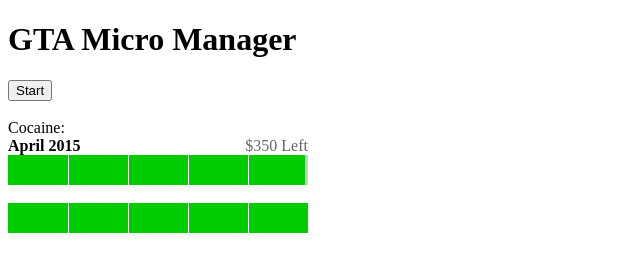
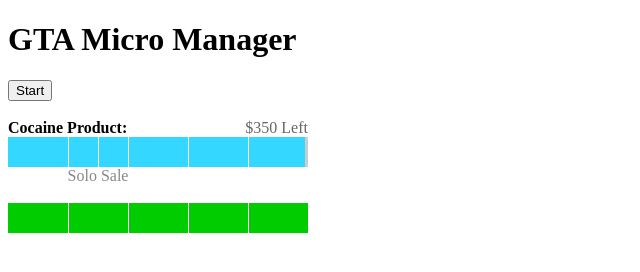
Before and after one commit to denvermullets/gta-micro-manager, a plain HTML site: page index.html in a window 1280 px wide. Both pictures are taken after a click on the button "Start". Shown: the whole page, without its empty margins (0-640 px from the left). Drawn offline with Linux system fonts and the light colour scheme.

Commit message:
refactor code, clean up

```diff
--- a/index.css
+++ b/index.css
@@ -10,7 +10,7 @@
     background-color: #ccc;
     height: 30px;
 }
-.progressCokeSupply .bar .percent {
+.progressCokeSupply .bar .cokeSupplyPercent {
     color: white;
     background-color: #0c0;
     height: 30px;
@@ -70,9 +70,9 @@
     background-color: #ccc;
     height: 30px;
 }
-.progressCokeProduct .bar .percent {
+.progressCokeProduct .bar .cokeProductPercent {
     color: white;
-    background-color: #0c0;
+    background-color: #33D7FF;
     height: 30px;
     /* width: 70%; */
 }
@@ -84,7 +84,15 @@
     height: 100%;
     background-color: white;
 }
-.progressCokeProduct .bar .ref:before {
+.progressCokeProduct .bar .solo {
+    position: absolute;
+    left: 30%;
+    top: 0;
+    width: 1px;
+    height: 100%;
+    background-color: white;
+}
+.progressCokeProduct .bar .solo:before {
     content: attr(data-ref);
     position: absolute;
     width: 100px;
--- a/index.html
+++ b/index.html
@@ -11,24 +11,22 @@
 <body>
     <h1>GTA Micro Manager</h1>
     <button id="start">Start</button><br><br>
-    Cocaine:
-    <!-- <progress value="100" max="100" id="cokeSupplyProgress"></progress> -->
 
     <div class="progressCokeProduct">
-        <header><b>April 2015</b><span id="cocaineProfit">$350 Left</span></header>
+        <header><b>Cocaine Product:</b><span id="cocaineProfit">$350 Left</span></header>
         <div class="bar">
-            <div class="percent" ></div>
-            <!-- <div class="ref" data-ref="TODAY"></div> -->
+            <div class="cokeProductPercent" ></div>
+            <div class="solo" data-ref="Solo Sale"></div>
             <div class="ref" ></div>
             <div class="ref2" ></div>
             <div class="ref3" ></div>
             <div class="ref4" ></div>
         </div>
     </div>
-    <br>
+    <br><br>
     <div class="progressCokeSupply">
         <div class="bar">
-            <div class="percent" ></div>
+            <div class="cokeSupplyPercent" ></div>
             <!-- <div class="ref" data-ref="TODAY"></div> -->
             <div class="ref" ></div>
             <div class="ref2" ></div>
--- a/index.js
+++ b/index.js
@@ -11,36 +11,27 @@
 // adding bars to progress element : https://stackoverflow.com/questions/31991092/progress-bar-with-reference-line-using-css-and-html
 // custom styling progress element: https://stackoverflow.com/questions/42290719/custom-styling-progress-bar-in-css // https://css-tricks.com/html5-progress-element/
 // progress element countdown: https://stackoverflow.com/questions/31106189/create-a-simple-10-second-countdown
+const startBtn = document.querySelector('#start')
+
+let cocaineSupplyTimeLeft = 100
 
 document.addEventListener('DOMContentLoaded', function(event){
 
 })
 
-let startBtn = document.querySelector('#start')
-
 startBtn.addEventListener('click', function(event){
 
-    let timeLeft = 100
-
-    const cocaineSupply = setInterval(function() {
-      if (timeLeft <= 0){
-        clearInterval(cocaineSupply)
-      }
-    //   document.getElementById("cokeSupplyProgress").value = timeLeft
-
-    // document.getElementById("progressCokeSupply").value = timeLeft
-        document.querySelector('.percent').style.width = timeLeft + '%'
-        console.log(timeLeft)
-    // elem.style.width = width + '%'
-
-    //   document.getElementById("progressBar").value = 25 - timeLeft;
-        timeLeft -= 1
-    }, 1000)
+  const cocaineSupply = setInterval(cocaineSupplyTimer, 1000)
 
 })
 
-function cocaineMath() {
 
+function cocaineSupplyTimer() {
 
-
+  if (cocaineSupplyTimeLeft <= 0) {
+    clearInterval(cocaineSupply)
+  }
+    document.querySelector('.cokeProductPercent').style.width = cocaineSupplyTimeLeft + '%'
+    console.log(cocaineSupplyTimeLeft)
+    cocaineSupplyTimeLeft -= 1
 }
```
